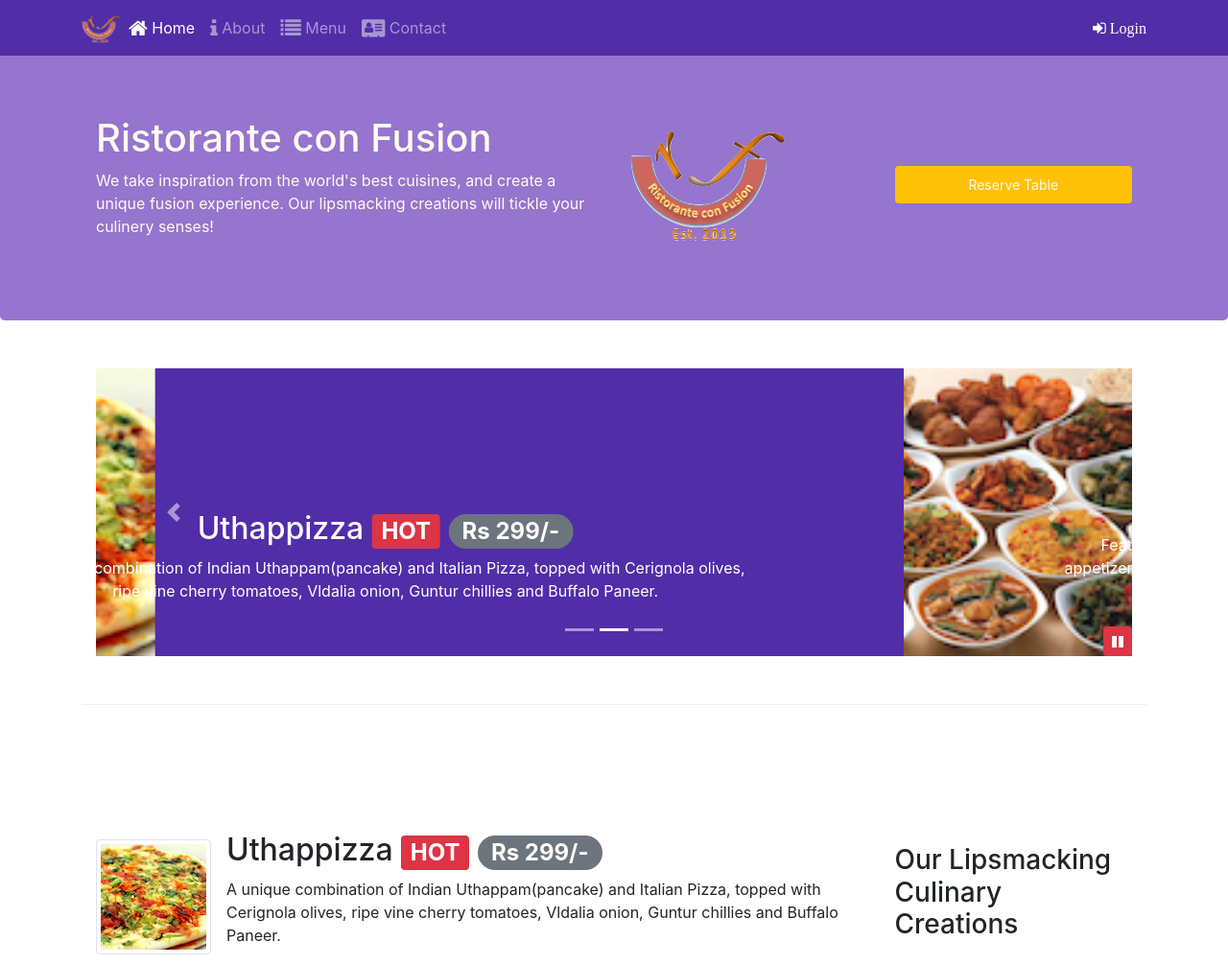
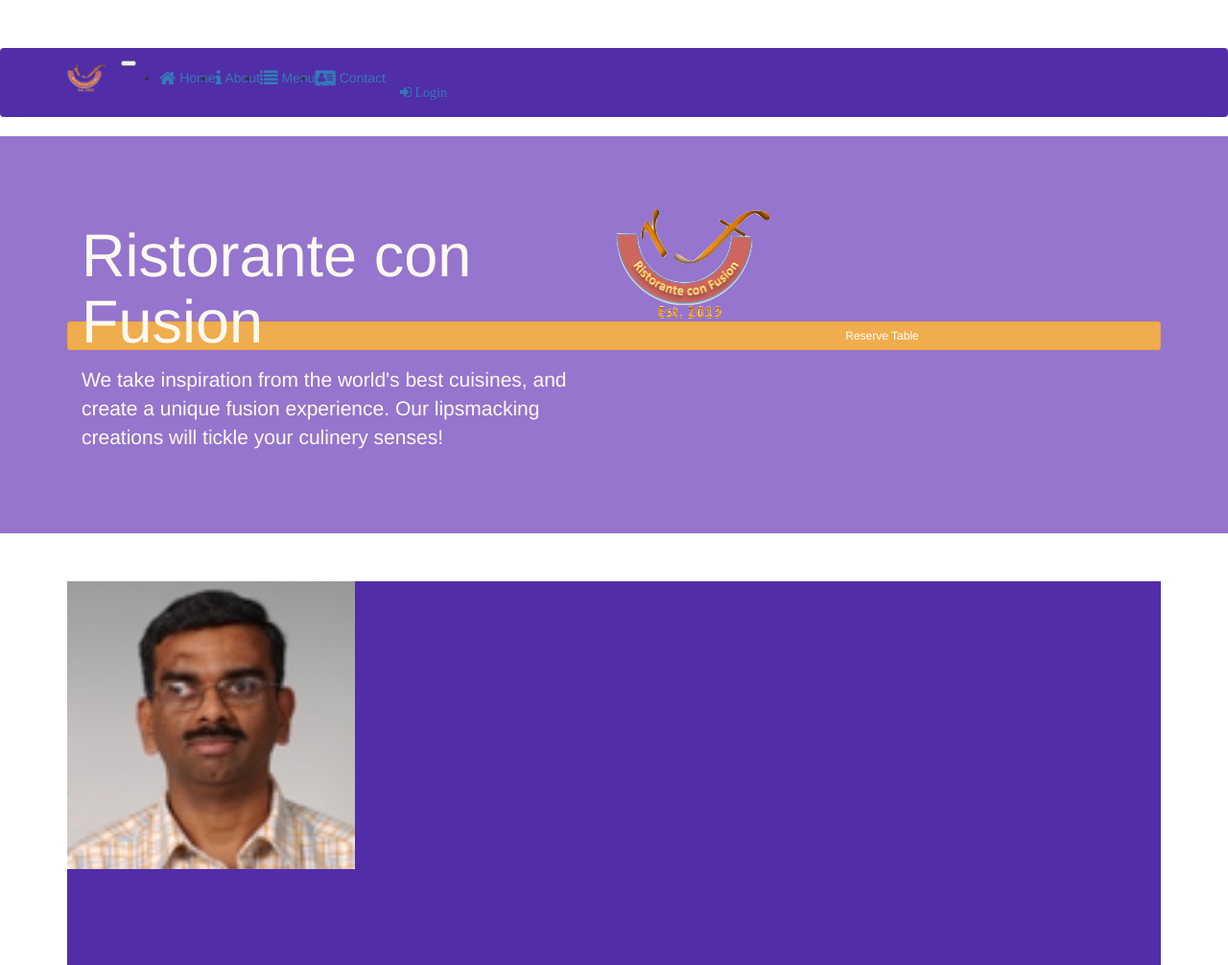
Before and after one commit to pranjalarora/conFusion, a website: page index.html in a window 1280 px wide. Shown: the top 1006 px of the page at 96% size. Drawn offline with nearby package versions, Linux system fonts and the light colour scheme.

Commit message:
Update index.html

```diff
--- a/index.html
+++ b/index.html
@@ -6,7 +6,7 @@
 	<meta http-equiv="x-ua-compatible" content="ie=edge">
 
     <!-- build:css css/main.css -->
-	<link rel="stylesheet" type="text/css" href="http://maxcdn.bootstrapcdn.com/bpootstrap/3.2.0/css/bootstrap.min.css">
+	<link rel="stylesheet" type="text/css" href="http://maxcdn.bootstrapcdn.com/bootstrap/3.2.0/css/bootstrap.min.css">
 	<link rel="stylesheet" href="node_modules/font-awesome/css/font-awesome.min.css">
 	<link rel="stylesheet" href="node_modules/bootstrap-social/bootstrap-social.css">
 	<link rel="stylesheet" href="css/styles.css">
```
